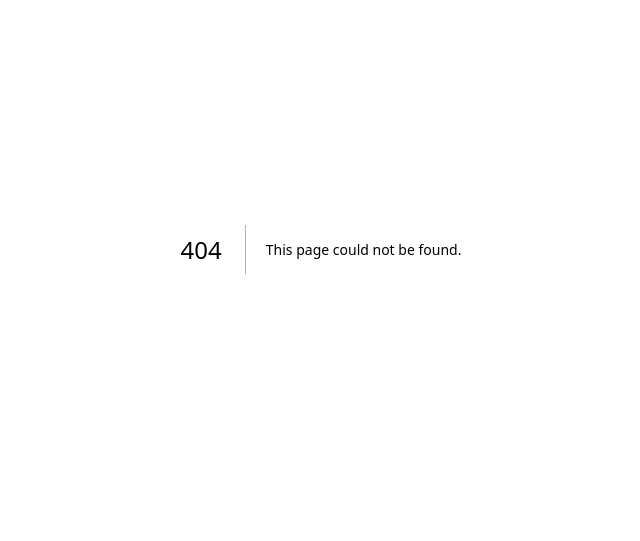
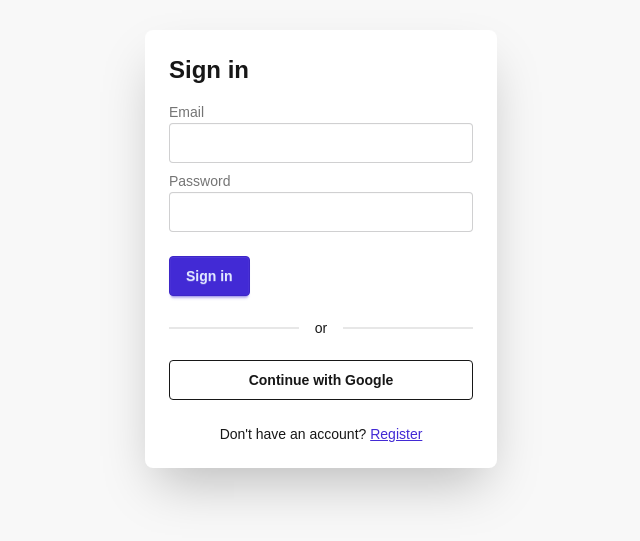
Before and after one commit to with-ph-b13/LegalEase, a Next.js app: page /login in a window 1280 px wide. Before the commit this address had no page. Shown: the part 151-692 px from the top of the page, without its empty margins (319-959 px from the left). Built offline with nearby package versions, Linux system fonts and the light colour scheme; no server answers.

Commit message:
add frontend auth pages (login, dashboard), AuthContext, API client, update layout

```diff
--- /dev/null
+++ b/app/dashboard/page.tsx
@@ -0,0 +1,67 @@
+"use client";
+
+import { useEffect } from "react";
+import { useRouter } from "next/navigation";
+import { useAuth } from "@/context/AuthContext";
+
+export default function DashboardPage() {
+  const { user, token, loading, logout } = useAuth();
+  const router = useRouter();
+
+  useEffect(() => {
+    if (!loading && !token) {
+      router.push("/login");
+    }
+  }, [loading, token, router]);
+
+  if (loading || !user) {
+    return (
+      <div className="hero min-h-screen bg-base-200">
+        <span className="loading loading-spinner loading-lg" />
+      </div>
+    );
+  }
+
+  return (
+    <div className="min-h-screen bg-base-200">
+      <div className="navbar bg-base-100 shadow-sm px-6">
+        <div className="flex-1">
+          <span className="text-xl font-bold">LegalEase</span>
+        </div>
+        <div className="flex items-center gap-4">
+          <span className="text-sm">{user.email}</span>
+          <button className="btn btn-ghost btn-sm" onClick={logout}>
+            Sign out
+          </button>
+        </div>
+      </div>
+
+      <main className="max-w-4xl mx-auto p-6">
+        <h1 className="text-3xl font-bold mb-6">Dashboard</h1>
+
+        <div className="grid grid-cols-1 md:grid-cols-3 gap-6 mb-8">
+          <div className="card bg-base-100 shadow-sm">
+            <div className="card-body">
+              <h2 className="card-title text-lg">Welcome</h2>
+              <p className="text-base-content/70">
+                Signed in as <strong>{user.name}</strong>
+              </p>
+            </div>
+          </div>
+          <div className="card bg-base-100 shadow-sm">
+            <div className="card-body">
+              <h2 className="card-title text-lg">Account</h2>
+              <p className="text-base-content/70">{user.email}</p>
+            </div>
+          </div>
+          <div className="card bg-base-100 shadow-sm">
+            <div className="card-body">
+              <h2 className="card-title text-lg">Status</h2>
+              <p className="text-base-content/70">Active</p>
+            </div>
+          </div>
+        </div>
+      </main>
+    </div>
+  );
+}
--- a/app/layout.tsx
+++ b/app/layout.tsx
@@ -1,5 +1,6 @@
 import type { Metadata } from "next";
 import { Geist, Geist_Mono } from "next/font/google";
+import { AuthProvider } from "@/context/AuthContext";
 import "./globals.css";
 
 const geistSans = Geist({
@@ -13,8 +14,8 @@ const geistMono = Geist_Mono({
 });
 
 export const metadata: Metadata = {
-  title: "Create Next App",
-  description: "Generated by create next app",
+  title: "LegalEase",
+  description: "LegalEase platform",
 };
 
 export default function RootLayout({
@@ -28,7 +29,7 @@ export default function RootLayout({
       className={`${geistSans.variable} ${geistMono.variable} h-full antialiased`}
     >
       <body className="min-h-full bg-base-100 text-base-content font-sans">
-        {children}
+        <AuthProvider>{children}</AuthProvider>
       </body>
     </html>
   );
--- /dev/null
+++ b/app/login/page.tsx
@@ -0,0 +1,115 @@
+"use client";
+
+import { useState, FormEvent } from "react";
+import { useRouter } from "next/navigation";
+import { useAuth } from "@/context/AuthContext";
+
+export default function LoginPage() {
+  const { login, register } = useAuth();
+  const router = useRouter();
+  const [isRegister, setIsRegister] = useState(false);
+  const [name, setName] = useState("");
+  const [email, setEmail] = useState("");
+  const [password, setPassword] = useState("");
+  const [error, setError] = useState("");
+
+  async function handleSubmit(e: FormEvent) {
+    e.preventDefault();
+    setError("");
+    try {
+      if (isRegister) {
+        await register(email, password, name);
+      } else {
+        await login(email, password);
+      }
+      router.push("/dashboard");
+    } catch (err) {
+      setError(err instanceof Error ? err.message : "Something went wrong");
+    }
+  }
+
+  return (
+    <div className="hero min-h-screen bg-base-200">
+      <div className="hero-content w-full max-w-sm">
+        <div className="card bg-base-100 w-full shadow-2xl">
+          <form className="card-body" onSubmit={handleSubmit}>
+            <h2 className="card-title text-2xl font-bold mb-2">
+              {isRegister ? "Create account" : "Sign in"}
+            </h2>
+
+            {error && (
+              <div className="alert alert-error text-sm py-2">{error}</div>
+            )}
+
+            {isRegister && (
+              <div className="form-control">
+                <label className="label">
+                  <span className="label-text">Name</span>
+                </label>
+                <input
+                  type="text"
+                  className="input input-bordered"
+                  value={name}
+                  onChange={(e) => setName(e.target.value)}
+                  required
+                />
+              </div>
+            )}
+
+            <div className="form-control">
+              <label className="label">
+                <span className="label-text">Email</span>
+              </label>
+              <input
+                type="email"
+                className="input input-bordered"
+                value={email}
+                onChange={(e) => setEmail(e.target.value)}
+                required
+              />
+            </div>
+
+            <div className="form-control">
+              <label className="label">
+                <span className="label-text">Password</span>
+              </label>
+              <input
+                type="password"
+                className="input input-bordered"
+                value={password}
+                onChange={(e) => setPassword(e.target.value)}
+                required
+              />
+            </div>
+
+            <div className="form-control mt-4">
+              <button className="btn btn-primary">
+                {isRegister ? "Register" : "Sign in"}
+              </button>
+            </div>
+
+            <div className="divider">or</div>
+
+            <a
+              href={`${process.env.NEXT_PUBLIC_API_URL || "http://localhost:5000"}/api/auth/google`}
+              className="btn btn-outline w-full"
+            >
+              Continue with Google
+            </a>
+
+            <p className="text-sm text-center mt-4">
+              {isRegister ? "Already have an account?" : "Don't have an account?"}{" "}
+              <button
+                type="button"
+                className="link link-primary"
+                onClick={() => setIsRegister(!isRegister)}
+              >
+                {isRegister ? "Sign in" : "Register"}
+              </button>
+            </p>
+          </form>
+        </div>
+      </div>
+    </div>
+  );
+}
--- a/app/page.tsx
+++ b/app/page.tsx
@@ -1,36 +1,56 @@
-export default function Home() {
+"use client";
+
+import { Suspense, useEffect } from "react";
+import { useRouter, useSearchParams } from "next/navigation";
+import Link from "next/link";
+import { useAuth } from "@/context/AuthContext";
+
+function HomeContent() {
+  const { token, loading } = useAuth();
+  const router = useRouter();
+  const searchParams = useSearchParams();
+
+  useEffect(() => {
+    const t = searchParams?.get("token");
+    if (t) {
+      localStorage.setItem("token", t);
+      router.replace("/dashboard");
+    }
+  }, [searchParams, router]);
+
+  useEffect(() => {
+    if (!loading && token) {
+      router.replace("/dashboard");
+    }
+  }, [loading, token, router]);
+
   return (
     <main className="hero min-h-screen bg-base-200">
       <div className="hero-content flex-col lg:flex-row gap-12">
         <section className="max-w-2xl">
           <p className="text-sm uppercase tracking-[0.4em] text-secondary">LegalEase</p>
-          <h1 className="text-5xl font-bold">Tailwind 4 + daisyUI starter</h1>
+          <h1 className="text-5xl font-bold">Legal document management, simplified</h1>
           <p className="py-6 text-lg text-base-content/80">
-            A modern primary layout with ready-to-use UI components, theme utilities,
-            and a cleaner design for your Next.js app.
+            Create, manage, and collaborate on legal documents with ease.
           </p>
           <div className="flex flex-wrap gap-4">
-            <button className="btn btn-primary">Get started</button>
-            <button className="btn btn-outline">Open dashboard</button>
+            <Link href="/login" className="btn btn-primary">
+              Get started
+            </Link>
+            <Link href="/login" className="btn btn-outline">
+              Sign in
+            </Link>
           </div>
         </section>
-
-        <div className="card w-full max-w-sm shadow-2xl bg-base-100">
-          <div className="card-body">
-            <h2 className="card-title">Ready to build</h2>
-            <p>Tailwind 4 and daisyUI are configured and ready for fast UI work.</p>
-            <div className="divider" />
-            <ul className="list-disc list-inside space-y-2 text-sm text-base-content/70">
-              <li>App Router with global styles</li>
-              <li>Utility classes powered by Tailwind</li>
-              <li>daisyUI components and themes</li>
-            </ul>
-            <div className="card-actions justify-end">
-              <button className="btn btn-secondary">Customize</button>
-            </div>
-          </div>
-        </div>
       </div>
     </main>
   );
 }
+
+export default function Home() {
+  return (
+    <Suspense>
+      <HomeContent />
+    </Suspense>
+  );
+}
--- /dev/null
+++ b/context/AuthContext.tsx
@@ -0,0 +1,94 @@
+"use client";
+
+import { createContext, useContext, useState, useEffect, useCallback, type ReactNode } from "react";
+import { api } from "@/lib/api";
+
+interface User {
+  id: string;
+  email: string;
+  name: string;
+  avatar?: string;
+}
+
+interface AuthContextType {
+  user: User | null;
+  token: string | null;
+  loading: boolean;
+  login: (email: string, password: string) => Promise<void>;
+  register: (email: string, password: string, name: string) => Promise<void>;
+  logout: () => void;
+}
+
+const AuthContext = createContext<AuthContextType | null>(null);
+
+export function AuthProvider({ children }: { children: ReactNode }) {
+  const [user, setUser] = useState<User | null>(null);
+  const [token, setToken] = useState<string | null>(null);
+  const [loading, setLoading] = useState(true);
+
+  useEffect(() => {
+    const t = localStorage.getItem("token");
+    const u = localStorage.getItem("user");
+    if (t) {
+      setToken(t);
+      if (u) {
+        setUser(JSON.parse(u));
+        setLoading(false);
+      } else {
+        fetchUser(t).then((fetched) => {
+          if (fetched) {
+            localStorage.setItem("user", JSON.stringify(fetched));
+            setUser(fetched);
+          }
+          setLoading(false);
+        });
+      }
+    } else {
+      setLoading(false);
+    }
+  }, []);
+
+  async function fetchUser(t: string): Promise<User | null> {
+    try {
+      return await api.get<User>("/api/auth/me");
+    } catch {
+      localStorage.removeItem("token");
+      return null;
+    }
+  }
+
+  const login = useCallback(async (email: string, password: string) => {
+    const data = await api.post<{ token: string; user: User }>("/api/auth/login", { email, password });
+    localStorage.setItem("token", data.token);
+    localStorage.setItem("user", JSON.stringify(data.user));
+    setToken(data.token);
+    setUser(data.user);
+  }, []);
+
+  const register = useCallback(async (email: string, password: string, name: string) => {
+    const data = await api.post<{ token: string; user: User }>("/api/auth/register", { email, password, name });
+    localStorage.setItem("token", data.token);
+    localStorage.setItem("user", JSON.stringify(data.user));
+    setToken(data.token);
+    setUser(data.user);
+  }, []);
+
+  const logout = useCallback(() => {
+    localStorage.removeItem("token");
+    localStorage.removeItem("user");
+    setToken(null);
+    setUser(null);
+  }, []);
+
+  return (
+    <AuthContext.Provider value={{ user, token, loading, login, register, logout }}>
+      {children}
+    </AuthContext.Provider>
+  );
+}
+
+export function useAuth() {
+  const ctx = useContext(AuthContext);
+  if (!ctx) throw new Error("useAuth must be used within AuthProvider");
+  return ctx;
+}
--- /dev/null
+++ b/lib/api.ts
@@ -0,0 +1,33 @@
+const BASE_URL = process.env.NEXT_PUBLIC_API_URL || "http://localhost:4000";
+
+export class ApiError extends Error {
+  constructor(public status: number, message: string) {
+    super(message);
+  }
+}
+
+async function request<T>(path: string, options: RequestInit = {}): Promise<T> {
+  const token = localStorage.getItem("token");
+  const headers: HeadersInit = {
+    "Content-Type": "application/json",
+    ...options.headers,
+  };
+  if (token) {
+    (headers as Record<string, string>)["Authorization"] = `Bearer ${token}`;
+  }
+
+  const res = await fetch(`${BASE_URL}${path}`, { ...options, headers });
+
+  if (!res.ok) {
+    const body = await res.json().catch(() => ({}));
+    throw new ApiError(res.status, body.error || "Something went wrong");
+  }
+
+  return res.json();
+}
+
+export const api = {
+  get: <T>(path: string) => request<T>(path),
+  post: <T>(path: string, body: unknown) =>
+    request<T>(path, { method: "POST", body: JSON.stringify(body) }),
+};
```
